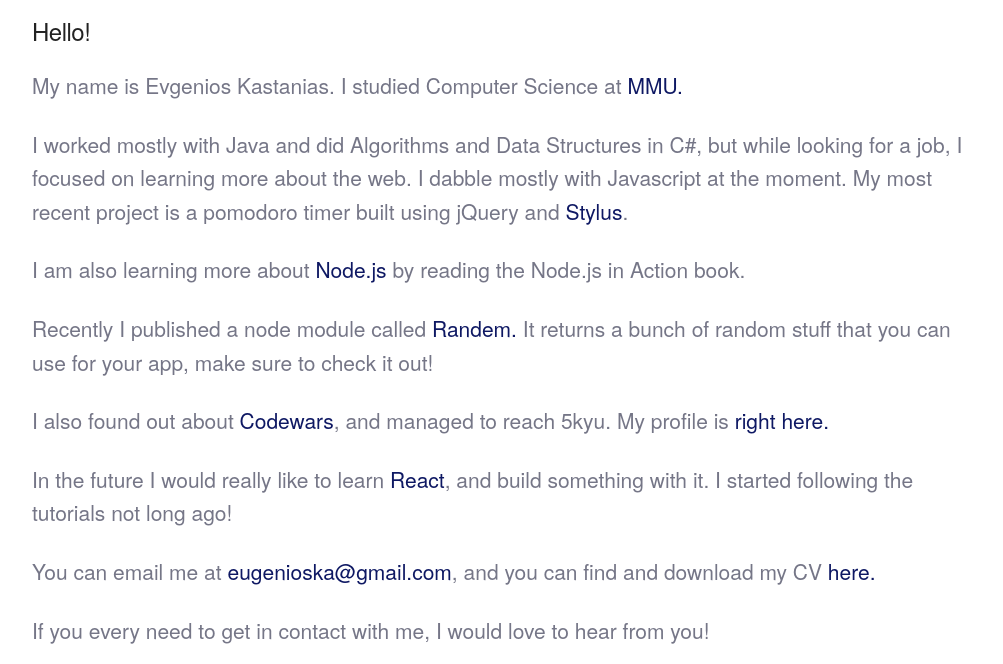
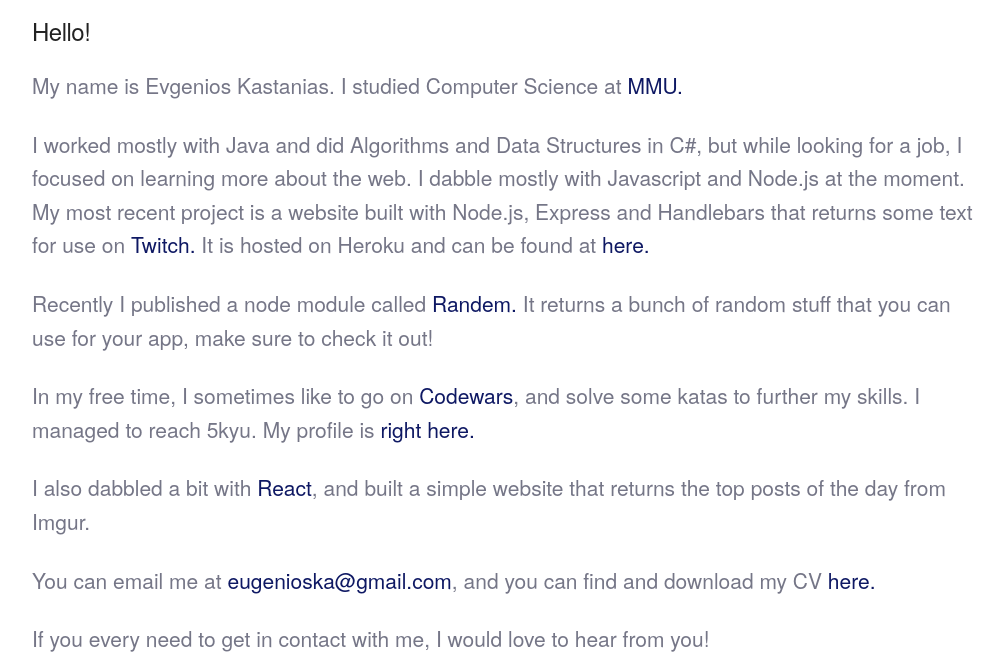
Before and after one commit to Evgenios/Evgenios.github.io, a plain HTML site: page about.html in a window 1280 px wide. Shown: the part 136-800 px from the top of the page, without its empty margins (143-1146 px from the left). Drawn offline with Linux system fonts and the light colour scheme.

Commit message:
Updated index and about pages

```diff
--- a/about.html
+++ b/about.html
@@ -28,12 +28,13 @@
     <div class="about">
       <h5>Hello!</h5>
       <p>My name is Evgenios Kastanias. I studied Computer Science at <a href="http://www2.mmu.ac.uk/" target="_blank">MMU.</a></p>
-      <p>I worked mostly with Java and did Algorithms and Data Structures in C#, but while looking for a job, I focused on learning more about the web. I dabble mostly with Javascript at the moment. My most recent project is a pomodoro timer built using jQuery and <a href="https://learnboost.github.io/stylus/
-" target="_blank">Stylus</a>.</p>
-      <p>I am also learning more about <a href="https://nodejs.org/" target="_blank">Node.js</a> by reading the Node.js in Action book.</p>
+      <p>I worked mostly with Java and did Algorithms and Data Structures in C#, but while looking for a job, I focused on learning more about the web.
+      I dabble mostly with Javascript and Node.js at the moment. My most recent project is a website built with Node.js, Express and Handlebars that returns some text for use on <a href="http://twitch.tv">Twitch.</a>
+      It is hosted on Heroku and can be found at <a href="http://copypasterino.herokuapp.com">here.</a></p>
       <p>Recently I published a node module called <a href="https://www.npmjs.com/package/randem">Randem.</a> It returns a bunch of random stuff that you can use for your app, make sure to check it out!</p>
-      <p>I also found out about <a href="https://codewars.com">Codewars</a>, and managed to reach 5kyu. My profile is <a href="http://www.codewars.com/users/evgenios">right here.</a></p>
-      <p>In the future I would really like to learn <a href="http://facebook.github.io/react/">React</a>, and build something with it. I started following the tutorials not long ago!</p>
+      <p>In my free time, I sometimes like to go on <a href="https://codewars.com">Codewars</a>, and solve some katas to further my skills. I managed to reach 5kyu.
+      My profile is <a href="http://www.codewars.com/users/evgenios">right here.</a></p>
+      <p>I also dabbled a bit with <a href="http://facebook.github.io/react/">React</a>, and built a simple website that returns the top posts of the day from Imgur.</p>
       <p>You can email me at <a href="mailto:eugenioska@gmail.com">eugenioska@gmail.com</a>, and you can find and download my CV <a href="resume.pdf" target="_blank">here.</a></p>
       <p>If you every need to get in contact with me, I would love to hear from you!</p>
     </div>
```
Also changed, not shown: index.html (+5 -0 lines), images/copypasterino.png (added).
